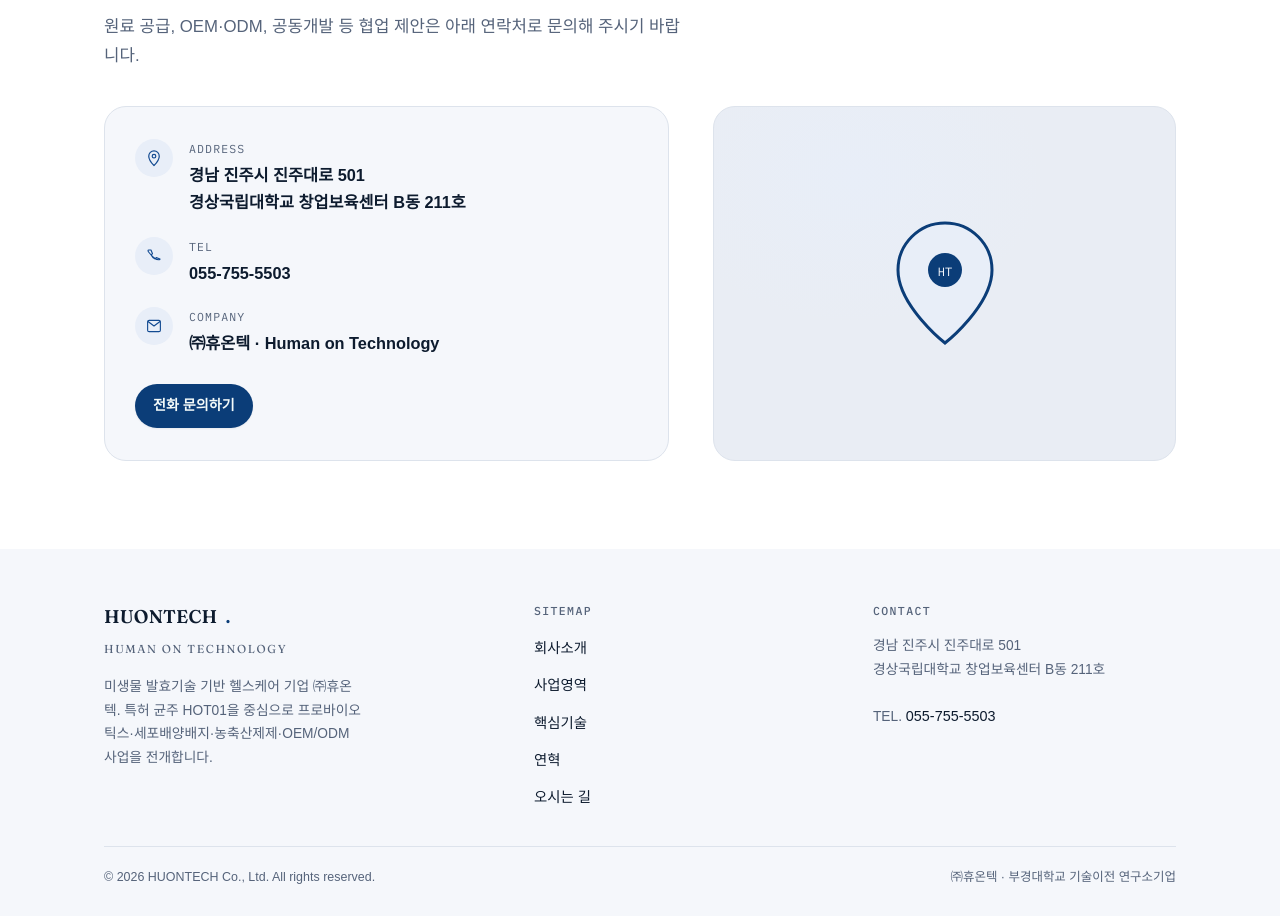
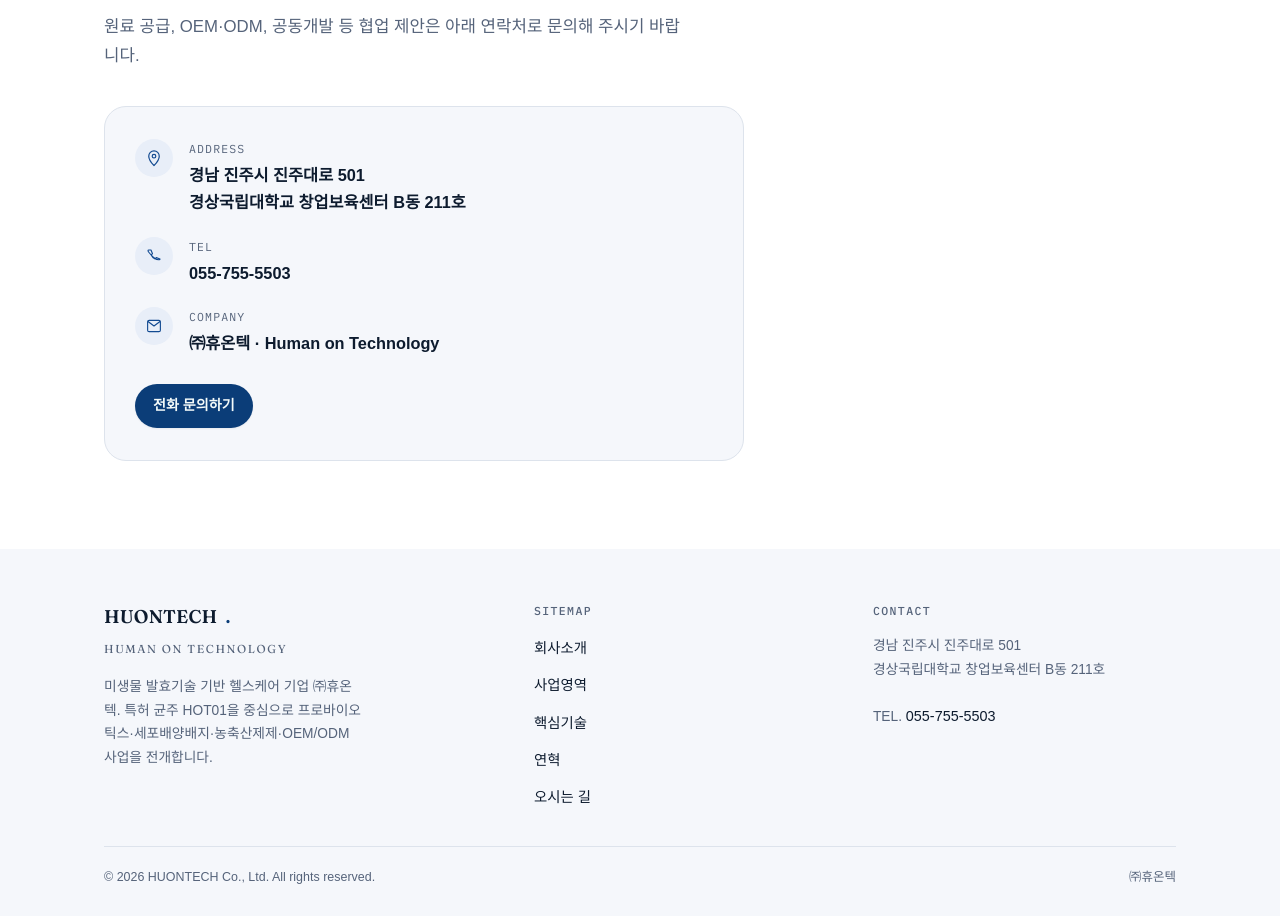
Before and after one commit to qasolutionmain-web/huontech-web, a plain HTML site: page index.html in a window 1280 px wide. Shown: the part 5785-6701 px from the top of the page. Drawn offline with Linux system fonts and the light colour scheme; a web font is replaced by a local one.

Commit message:
Add files via upload

```diff
--- a/index.html
+++ b/index.html
@@ -5,6 +5,13 @@
 <meta name="viewport" content="width=device-width, initial-scale=1.0">
 <title>HUONTECH</title>
 <meta name="color-scheme" content="light">
+<meta name="description" content="㈜휴온텍 — 특허 균주 HOT01 기반 프로바이오틱스와 4대 사업축을 소개합니다.">
+<meta property="og:type" content="website">
+<meta property="og:title" content="HUONTECH">
+<meta property="og:description" content="㈜휴온텍 — 특허 균주 HOT01 기반 프로바이오틱스와 4대 사업축을 소개합니다.">
+<meta name="twitter:card" content="summary">
+<meta name="twitter:title" content="HUONTECH">
+<meta name="twitter:description" content="㈜휴온텍 — 특허 균주 HOT01 기반 프로바이오틱스와 4대 사업축을 소개합니다.">
 <link rel="preconnect" href="https://fonts.googleapis.com">
 <link rel="preconnect" href="https://fonts.gstatic.com" crossorigin>
 <link href="https://fonts.googleapis.com/css2?family=Fraunces:ital,opsz,wght@0,9..144,340..600;1,9..144,500&family=IBM+Plex+Mono:wght@400;500&display=swap" rel="stylesheet">
@@ -460,8 +467,7 @@
   .facility-card p{ margin:0; color:var(--muted); font-size:0.9rem; }
 
   /* ---------- contact ---------- */
-  .contact-grid{ display:grid; grid-template-columns:1.1fr 0.9fr; gap:44px; margin-top:36px; align-items:stretch; }
-  @media (max-width:860px){ .contact-grid{ grid-template-columns:1fr; } }
+  .contact-grid{ display:grid; grid-template-columns:1fr; gap:44px; margin-top:36px; max-width:640px; }
   .contact-card{
     background:var(--surface); border:1px solid var(--border); border-radius:var(--radius-l);
     padding:32px 30px; display:flex; flex-direction:column; gap:20px;
@@ -475,14 +481,6 @@
   .contact-row .v{ font-weight:700; font-size:1.02rem; }
   .contact-row a.v{ text-decoration:none; }
   .contact-row a.v:hover{ color:var(--teal-strong); }
-
-  .map-panel{
-    border-radius:var(--radius-l); border:1px solid var(--border);
-    background:
-      radial-gradient(70% 70% at 30% 20%, var(--teal-tint), transparent 60%),
-      var(--surface-2);
-    display:flex; align-items:center; justify-content:center; padding:32px; min-height:220px;
-  }
 
   footer{ padding-block:52px 28px; background:var(--surface); }
   .footer-grid{ display:grid; grid-template-columns:1.3fr 1fr 1fr; gap:36px; }
@@ -938,13 +936,6 @@
         </div>
         <a class="cta-btn" href="tel:055-755-5503" style="align-self:flex-start; margin-top:6px;">전화 문의하기</a>
       </div>
-      <div class="map-panel">
-        <svg width="110" height="130" viewBox="0 0 110 130" fill="none">
-          <path d="M55 5C29 5 8 26 8 52c0 36 47 73 47 73s47-37 47-73C102 26 81 5 55 5Z" stroke="var(--teal)" stroke-width="3" fill="var(--teal-tint)"/>
-          <circle cx="55" cy="52" r="17" fill="var(--teal)"/>
-          <text x="55" y="58" text-anchor="middle" font-family="IBM Plex Mono, monospace" font-size="12" fill="var(--surface)">HT</text>
-        </svg>
-      </div>
     </div>
   </div>
 </section>
@@ -978,7 +969,7 @@
     </div>
     <div class="footer-bottom">
       <span>© 2026 HUONTECH Co., Ltd. All rights reserved.</span>
-      <span>㈜휴온텍 · 부경대학교 기술이전 연구소기업</span>
+      <span>㈜휴온텍</span>
     </div>
   </div>
 </footer>
```
